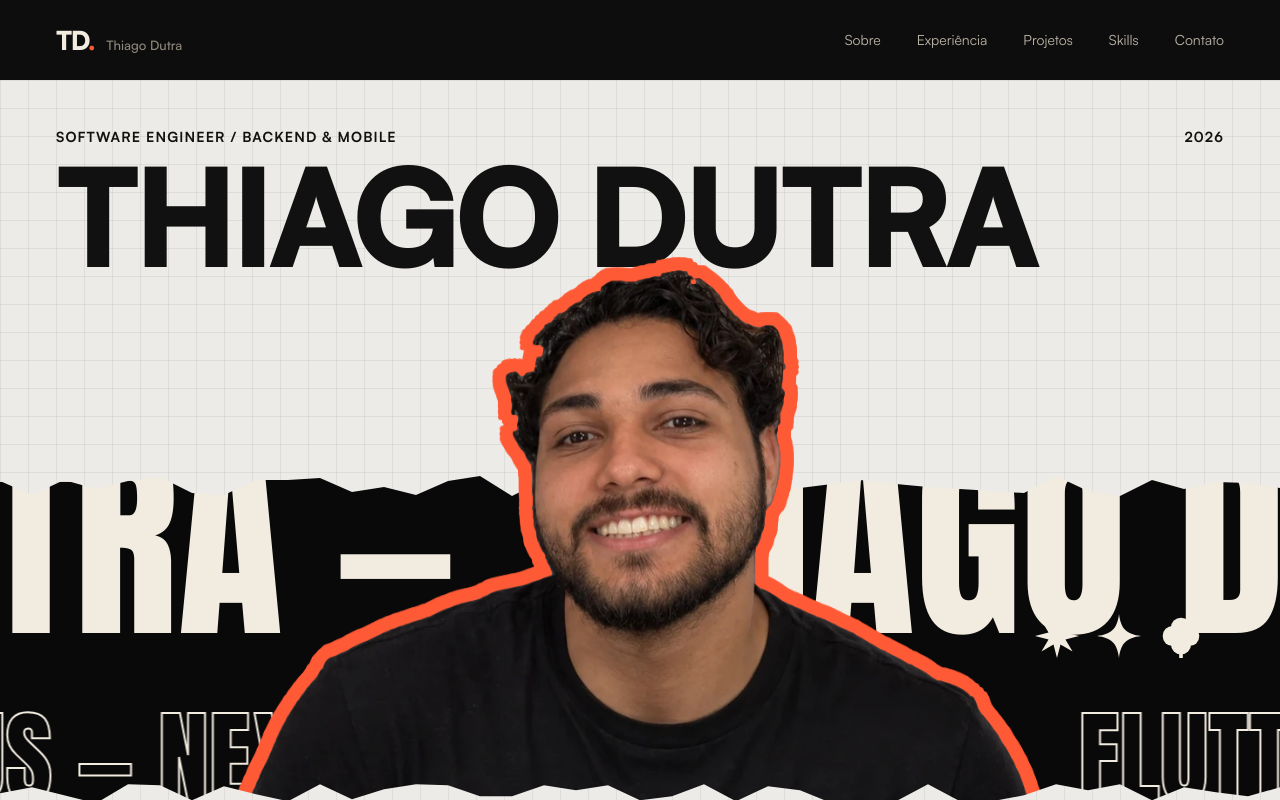
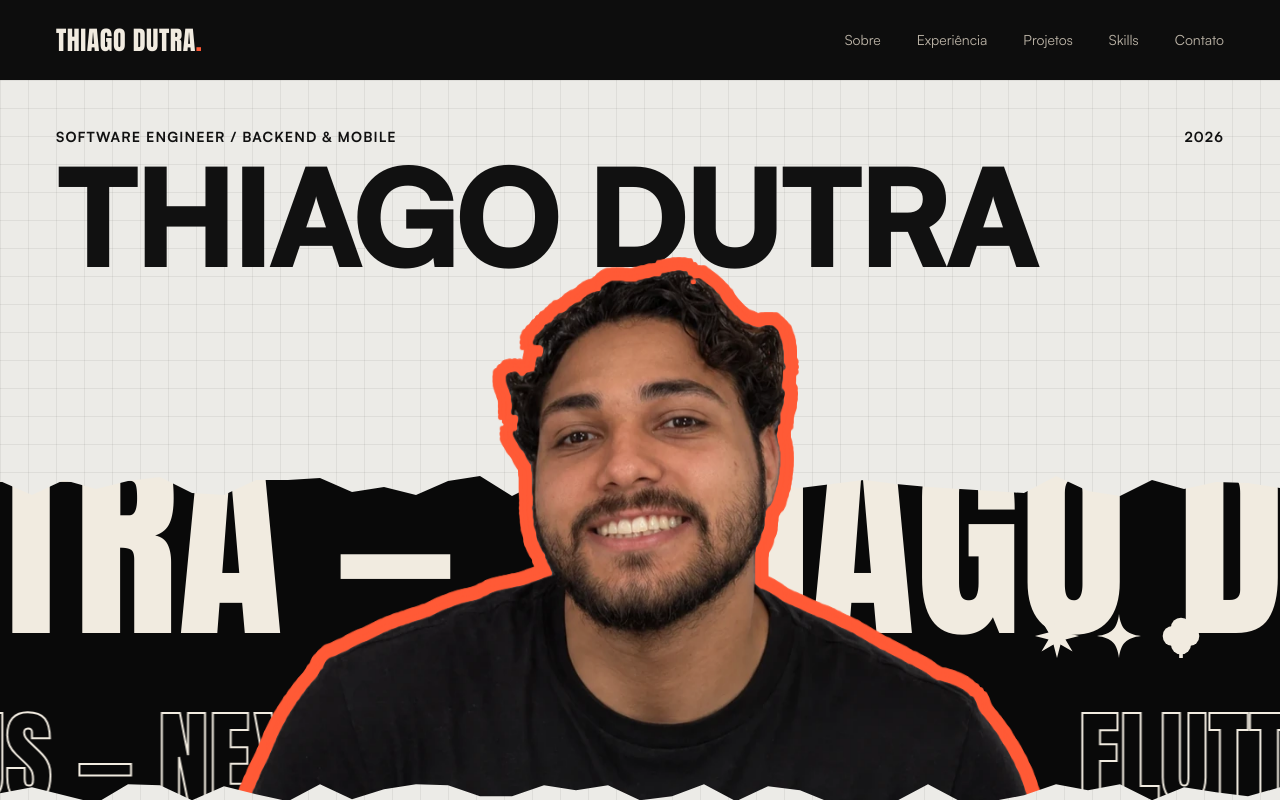
Before and after one commit to dutrathiagodev/portifolio, a Next.js app: page / in a window 1280 px wide. Shown: the top 800 px of the page. Built offline with nearby package versions, Linux system fonts and the light colour scheme; no server answers.

Commit message:
feat: logo no estilo cartaz (THIAGO DUTRA. em Anton com ponto coral)

```diff
--- a/src/app/globals.css
+++ b/src/app/globals.css
@@ -265,29 +265,25 @@ ul {
 .logo {
   display: inline-flex;
   align-items: baseline;
-  gap: 12px;
-}
-
+}
+
+/* logo em estilo cartaz: Anton, caixa alta e ponto coral */
 .logo-mark {
-  font-weight: 900;
+  font-family: var(--font-anton), sans-serif;
+  font-weight: 400;
   font-size: 26px;
-  letter-spacing: -1.5px;
+  letter-spacing: 0.02em;
   line-height: 1;
+  text-transform: uppercase;
+  transition: transform 0.3s var(--ease);
+}
+
+.logo:hover .logo-mark {
+  transform: translateY(-2px);
 }
 
 .logo-dot {
   color: var(--accent);
-}
-
-.logo-name {
-  font-size: 13px;
-  font-weight: 500;
-  color: var(--muted);
-  transition: color 0.2s ease;
-}
-
-.logo:hover .logo-name {
-  color: var(--foreground);
 }
 
 .nav-links {
@@ -1560,10 +1556,6 @@ a.row:hover .row-go {
 
 /* ---------- celular ---------- */
 @media (max-width: 650px) {
-  .logo-name {
-    display: none;
-  }
-
   .nav {
     height: auto;
     padding: 20px 24px;
--- a/src/components/layout/header.tsx
+++ b/src/components/layout/header.tsx
@@ -12,10 +12,10 @@ export function Header() {
     <header className="site-header">
       <nav className="shell nav" aria-label="Principal">
         <Link href="/" className="logo" aria-label={siteContent.name}>
-          <span className="logo-mark">
-            TD<span className="logo-dot">.</span>
+          <span className="logo-mark" aria-hidden="true">
+            {siteContent.name}
+            <span className="logo-dot">.</span>
           </span>
-          <span className="logo-name">{siteContent.name}</span>
         </Link>
 
         <div className="nav-links">
```
